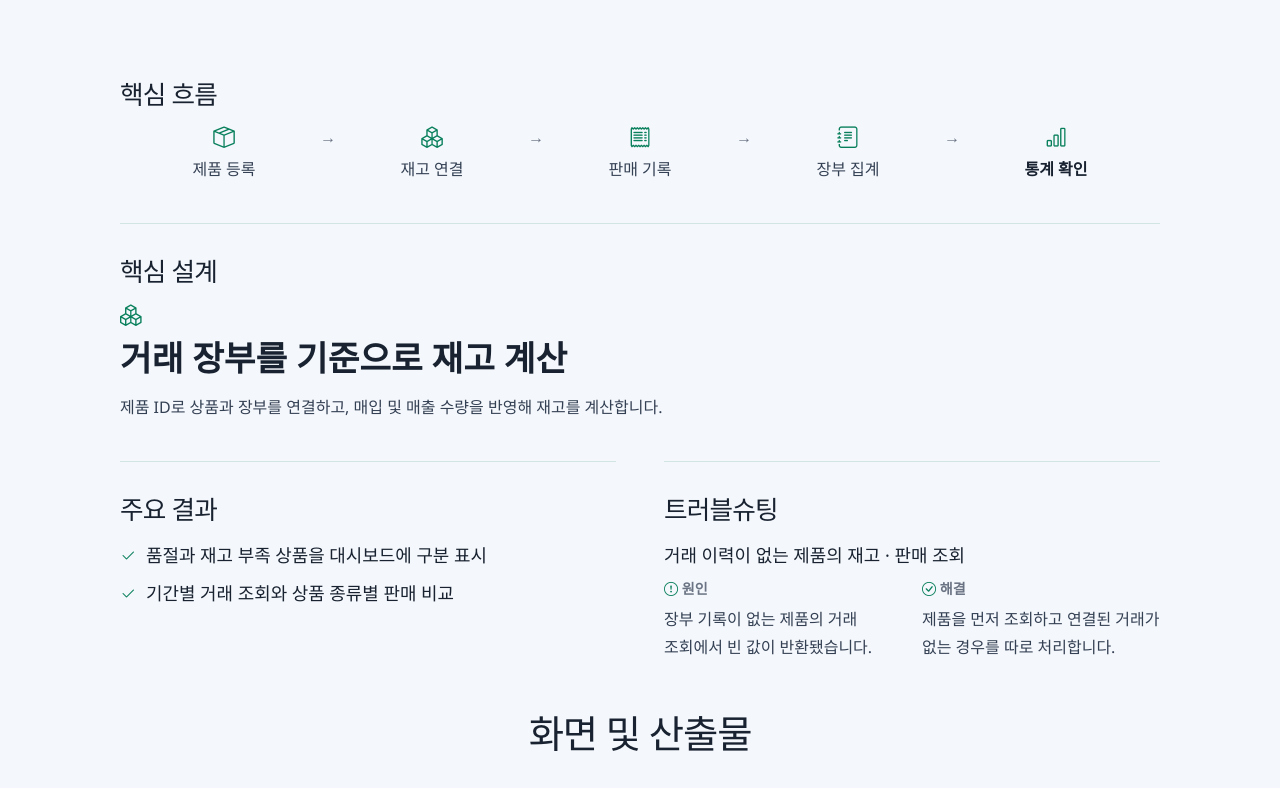
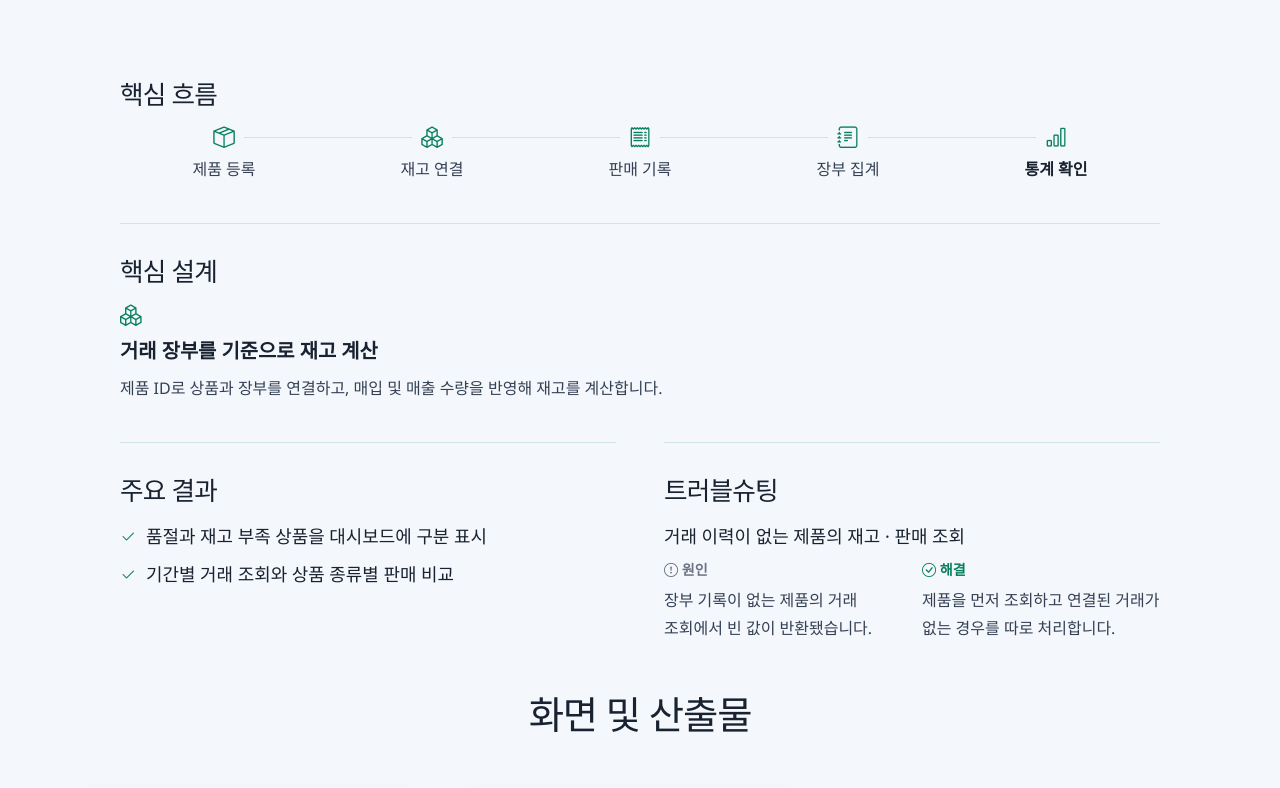
Before and after one commit to allen8524/allen8524.github.io, a React (Vite) app: page /#/projects/bakery in a window 1280 px wide. Shown: the part 585-1373 px from the top of the page. Built offline with nearby package versions, Linux system fonts and the light colour scheme; grey boxes are pictures that could not be loaded.

Commit message:
Refine flow connectors and case study emphasis

```diff
--- a/src/styles/project-detail.css
+++ b/src/styles/project-detail.css
@@ -307,12 +307,11 @@
 
 .project-flow-list li:not(:last-child)::after {
   position: absolute;
-  inset-block-start: 0;
-  inset-inline-end: 0;
-  transform: translateX(50%);
-  color: var(--project-muted);
-  line-height: 1.35rem;
-  content: "→" / "";
+  inset-block-start: 0.675rem;
+  inset-inline-start: calc(50% + 1.25rem);
+  width: calc(100% - 2.5rem);
+  border-top: 1px solid var(--project-divider);
+  content: "";
 }
 
 .project-flow-list li:last-child {
@@ -360,11 +359,8 @@
 }
 
 .project-design-entry:first-child h3 {
-  margin-bottom: 12px;
-  font-size: clamp(1.45rem, 2.7vw, 2.15rem);
+  font-size: 1.24rem;
   font-weight: 600;
-  line-height: 1.3;
-  text-wrap: balance;
 }
 
 .project-results-list,
@@ -384,7 +380,7 @@
 }
 
 .project-result-entry > i,
-.project-troubleshooting-details dt > i {
+.project-troubleshooting-details > div:last-child dt {
   color: var(--accent-color);
 }
 
@@ -393,6 +389,7 @@
 }
 
 .project-troubleshooting-details dt {
+  margin-bottom: 4px;
   color: var(--project-muted);
   font-size: 0.88rem;
   font-weight: 600;
@@ -418,10 +415,6 @@
 .project-troubleshooting-details {
   display: grid;
   gap: 12px;
-}
-
-.project-troubleshooting-details dt {
-  margin-bottom: 4px;
 }
 
 @media (min-width: 900px) {
```
